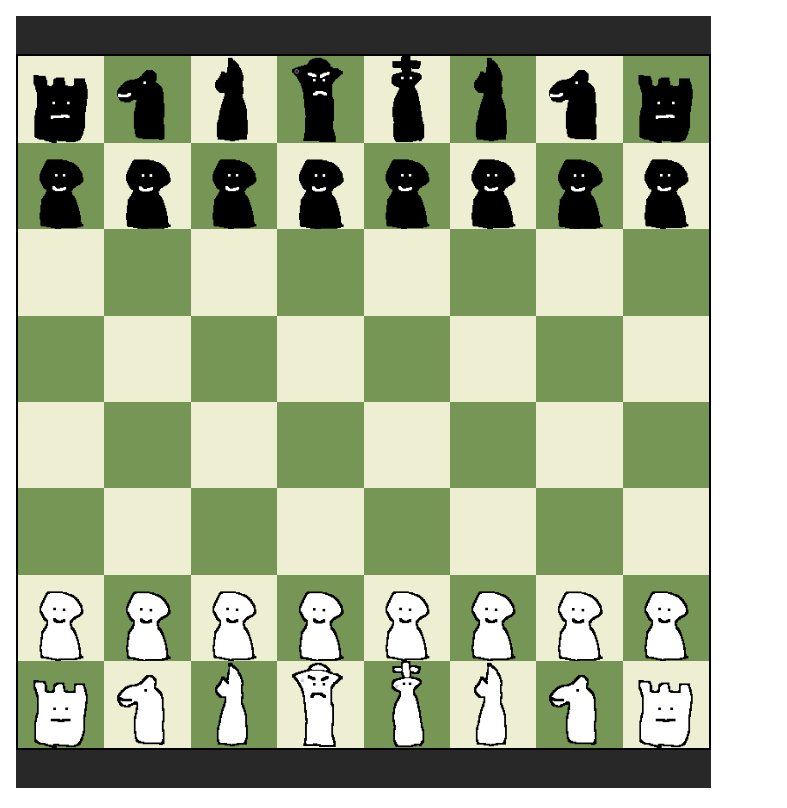
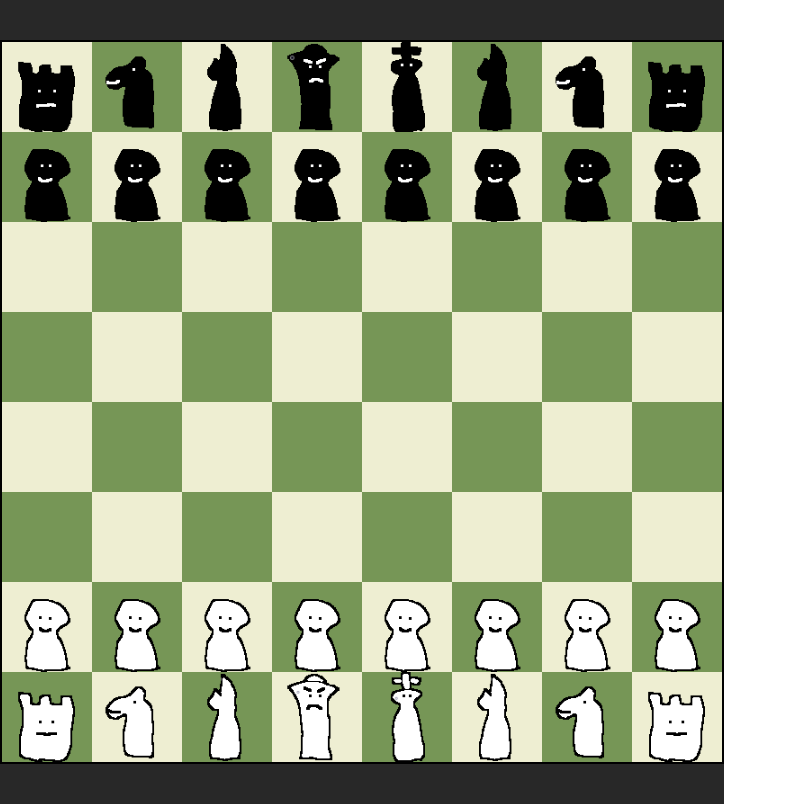
Before and after one commit to Frigogel/Chess, a plain HTML site: page index.html in a window 1280 px wide. Shown: the whole page, without its empty margins (0-787 px from the left). Drawn offline with Linux system fonts and the light colour scheme.

Commit message:
Update index.html

```diff
--- a/index.html
+++ b/index.html
@@ -8,7 +8,7 @@
     <script src="script.js" type="module" defer></script>
     <title>Chess</title>
 </head>
-<body style="margin: 1em; overflow: hidden;">
-    <div class="chess" size="calc(fill - 2em)"></div>
+<body style="margin: 0;overflow: hidden;">
+    <div class="chess" size="fill"></div>
 </body>
 </html>
```
